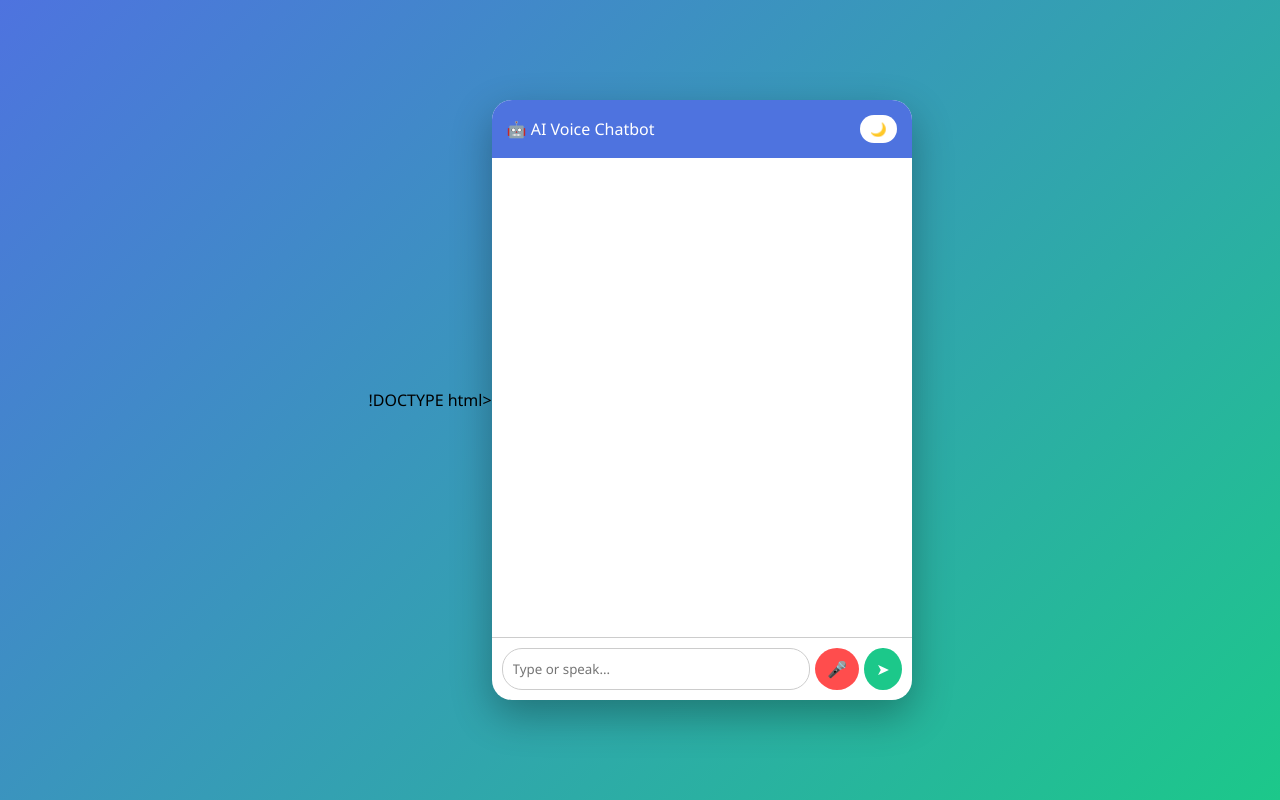
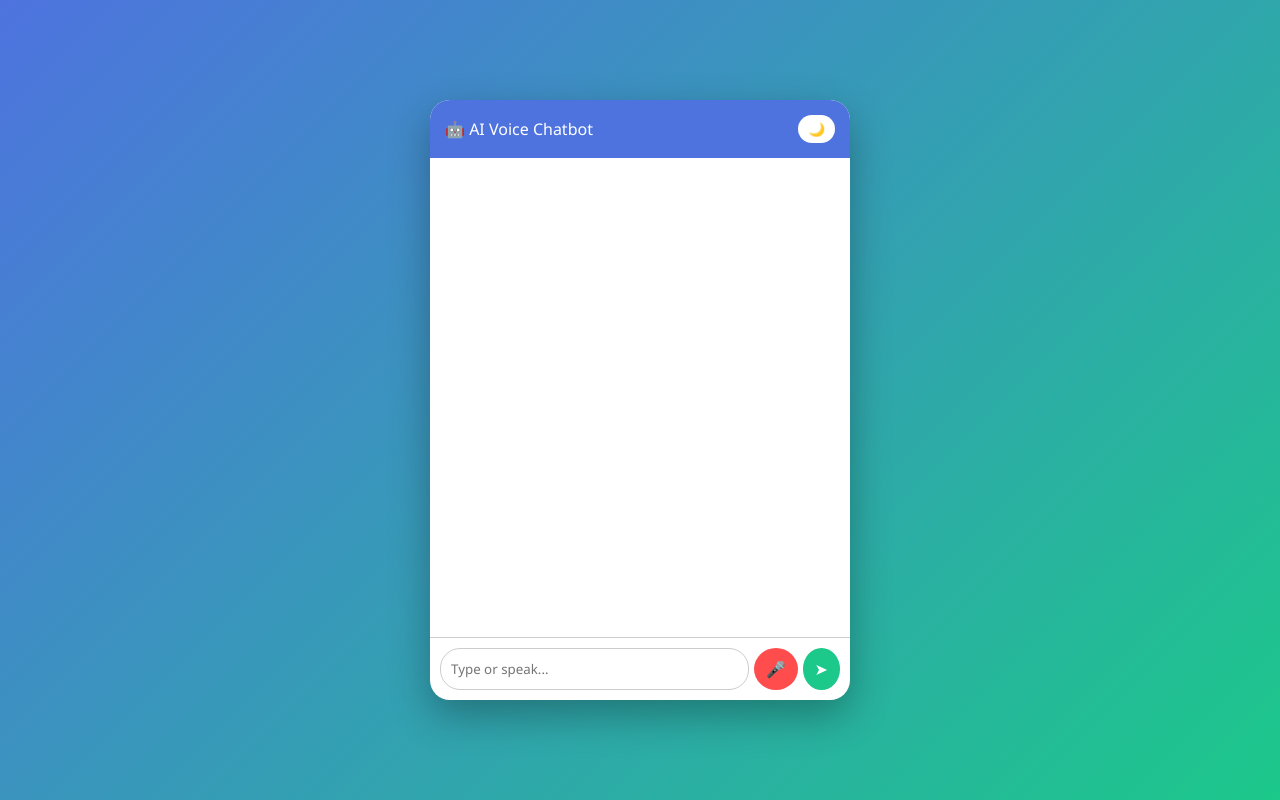
Before and after one commit to vijay7224/up, a Flask app: page / in a window 1280 px wide. Run offline with Flask 3, Linux system fonts and the light colour scheme.

Commit message:
Update index.html

```diff
--- a/sqlite/templates/index.html
+++ b/sqlite/templates/index.html
@@ -1,4 +1,4 @@
-!DOCTYPE html>
+
 <html lang="en">
 <head>
 <meta charset="UTF-8">
```
